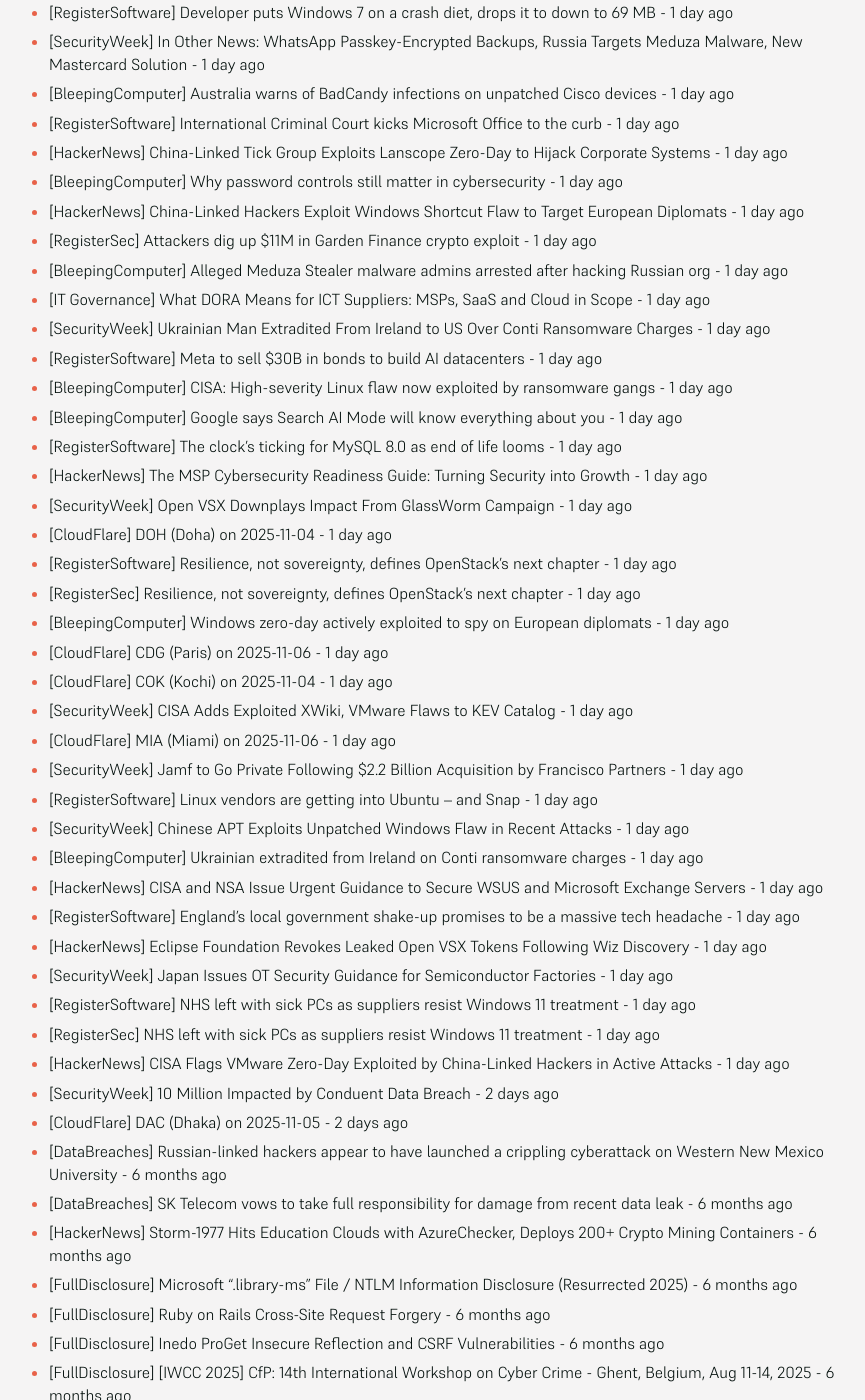
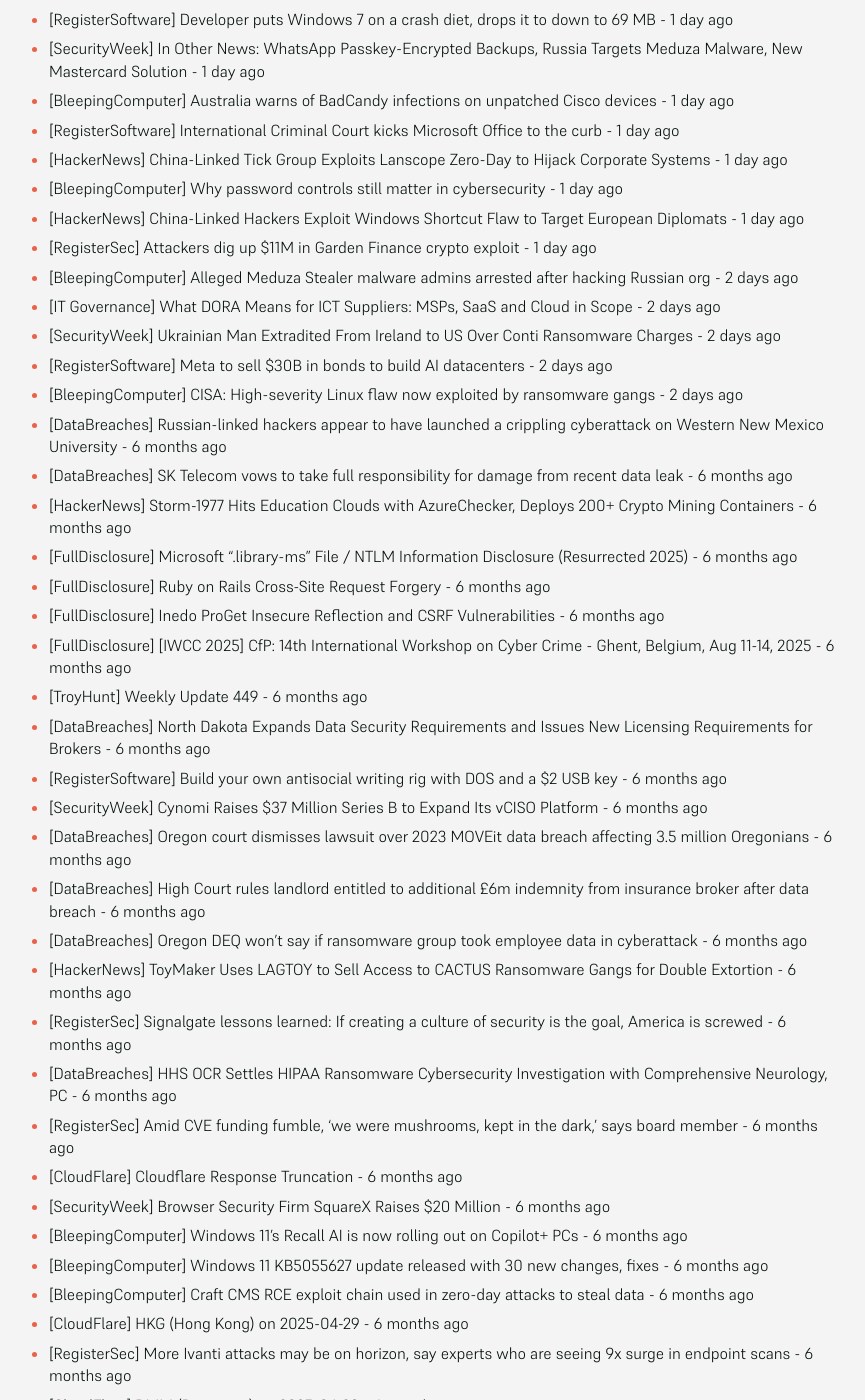
Before and after one commit to SecOpsNews/news, a Jekyll site: the page built from index.md, in a window 1280 px wide and 1400 px high, scrolled down 1376 px. Shown: the whole window, without its empty margins (215-1080 px from the left). Built offline with Jekyll 4.4.1, drawn with Linux system fonts in a browser that asks for light colours; some of the changed text lies outside the part shown.

Commit message:
New Feed

```diff
--- a/index.md
+++ b/index.md
@@ -53,36 +54,11 @@ description: Latest Updates
 - [BleepingComputer] Why password controls still matter in cybersecurity - 1 day ago
 - [HackerNews] China-Linked Hackers Exploit Windows Shortcut Flaw to Target European Diplomats - 1 day ago
 - [RegisterSec] Attackers dig up $11M in Garden Finance crypto exploit - 1 day ago
-- [BleepingComputer] Alleged Meduza Stealer malware admins arrested after hacking Russian org - 1 day ago
-- [IT Governance] What DORA Means for ICT Suppliers: MSPs, SaaS and Cloud in Scope - 1 day ago
-- [SecurityWeek] Ukrainian Man Extradited From Ireland to US Over Conti Ransomware Charges - 1 day ago
-- [RegisterSoftware] Meta to sell $30B in bonds to build AI datacenters - 1 day ago
-- [BleepingComputer] CISA: High-severity Linux flaw now exploited by ransomware gangs - 1 day ago
-- [BleepingComputer] Google says Search AI Mode will know everything about you - 1 day ago
-- [RegisterSoftware] The clock's ticking for MySQL 8.0 as end of life looms - 1 day ago
-- [HackerNews] The MSP Cybersecurity Readiness Guide: Turning Security into Growth - 1 day ago
-- [SecurityWeek] Open VSX Downplays Impact From GlassWorm Campaign - 1 day ago
-- [CloudFlare] DOH (Doha) on 2025-11-04 - 1 day ago
-- [RegisterSoftware] Resilience, not sovereignty, defines OpenStack's next chapter - 1 day ago
-- [RegisterSec] Resilience, not sovereignty, defines OpenStack's next chapter - 1 day ago
-- [BleepingComputer] Windows zero-day actively exploited to spy on European diplomats - 1 day ago
-- [CloudFlare] CDG (Paris) on 2025-11-06 - 1 day ago
-- [CloudFlare] COK (Kochi) on 2025-11-04 - 1 day ago
-- [SecurityWeek] CISA Adds Exploited XWiki, VMware Flaws to KEV Catalog - 1 day ago
-- [CloudFlare] MIA (Miami) on 2025-11-06 - 1 day ago
-- [SecurityWeek] Jamf to Go Private Following $2.2 Billion Acquisition by Francisco Partners - 1 day ago
-- [RegisterSoftware] Linux vendors are getting into Ubuntu – and Snap - 1 day ago
-- [SecurityWeek] Chinese APT Exploits Unpatched Windows Flaw in Recent Attacks - 1 day ago
-- [BleepingComputer] Ukrainian extradited from Ireland on Conti ransomware charges - 1 day ago
-- [HackerNews] CISA and NSA Issue Urgent Guidance to Secure WSUS and Microsoft Exchange Servers - 1 day ago
-- [RegisterSoftware] England's local government shake-up promises to be a massive tech headache - 1 day ago
-- [HackerNews] Eclipse Foundation Revokes Leaked Open VSX Tokens Following Wiz Discovery - 1 day ago
-- [SecurityWeek] Japan Issues OT Security Guidance for Semiconductor Factories - 1 day ago
-- [RegisterSoftware] NHS left with sick PCs as suppliers resist Windows 11 treatment - 1 day ago
-- [RegisterSec] NHS left with sick PCs as suppliers resist Windows 11 treatment - 1 day ago
-- [HackerNews] CISA Flags VMware Zero-Day Exploited by China-Linked Hackers in Active Attacks - 1 day ago
-- [SecurityWeek] 10 Million Impacted by Conduent Data Breach - 2 days ago
-- [CloudFlare] DAC (Dhaka) on 2025-11-05 - 2 days ago
+- [BleepingComputer] Alleged Meduza Stealer malware admins arrested after hacking Russian org - 2 days ago
+- [IT Governance] What DORA Means for ICT Suppliers: MSPs, SaaS and Cloud in Scope - 2 days ago
+- [SecurityWeek] Ukrainian Man Extradited From Ireland to US Over Conti Ransomware Charges - 2 days ago
+- [RegisterSoftware] Meta to sell $30B in bonds to build AI datacenters - 2 days ago
+- [BleepingComputer] CISA: High-severity Linux flaw now exploited by ransomware gangs - 2 days ago
 - [DataBreaches] Russian-linked hackers appear to have launched a crippling cyberattack on Western New Mexico University - 6 months ago
 - [DataBreaches] SK Telecom vows to take full responsibility for damage from recent data leak - 6 months ago
 - [HackerNews] Storm-1977 Hits Education Clouds with AzureChecker, Deploys 200+ Crypto Mining Containers - 6 months ago
```
Also changed, not shown: other parts of index.md (+9 -8 lines).
